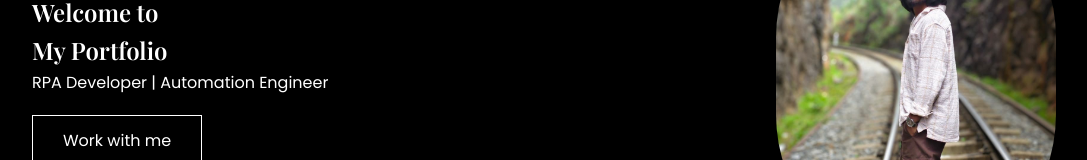
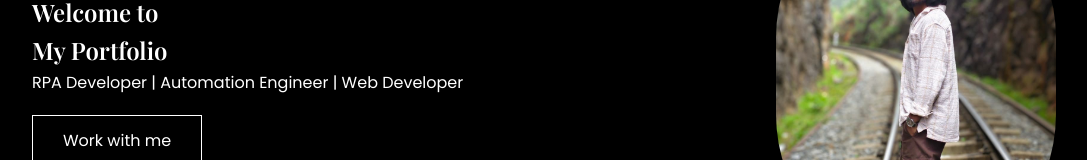
Before and after one commit to ridhinridhin/ridhinpv.github.io, a plain HTML site: page index.html in a window 1280 px wide. Shown: the part 194-354 px from the top of the page, without its empty margins (96-1183 px from the left). Drawn offline with nearby package versions, Linux system fonts and the light colour scheme.

Commit message:
Update index.html

```diff
--- a/index.html
+++ b/index.html
@@ -13,7 +13,7 @@
 <section class="hero">
   <div class="hero-text">
     <h1>Welcome to<br>My Portfolio</h1>
-    <p>RPA Developer | Automation Engineer</p>
+    <p>RPA Developer | Automation Engineer | Web Developer</p>
     <a href="#contact" class="btn">Work with me</a>
   </div>
 
```
